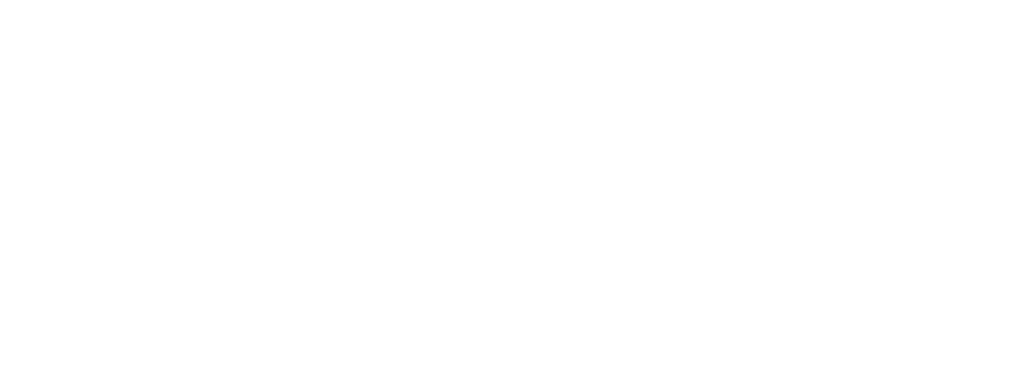
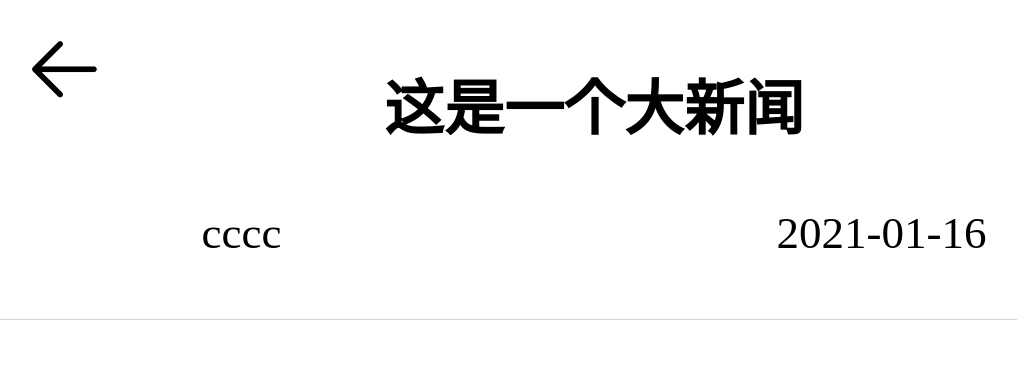
Before and after one commit to etherealfight/vue-project, a Vue app: page /newsdetail in a window 1280 px wide. Shown: the top 370 px of the page, without its empty margins (46-1063 px from the left). Built offline with nearby package versions, Linux system fonts and the light colour scheme.

Commit message:
newsDetail

```diff
--- a/src/components/home/main.vue
+++ b/src/components/home/main.vue
@@ -60,5 +60,6 @@
 .tabbar {
   position: fixed;
   bottom: 0;
+
 }
 </style>
--- a/src/components/news/news.vue
+++ b/src/components/news/news.vue
@@ -1,5 +1,5 @@
 <template>
-  <div class="newsBox">
+  <div class="newsBox" @click="toDetail">
     <div class="newsText">{{ contentText }}</div>
     <div class="newsImg">
       <ul>
@@ -42,6 +42,11 @@
       default: "",
     },
   },
+  methods: {
+    toDetail(){
+      this.$router.push({path:"/newsdetail"})
+    }
+  }
 };
 </script>
 
--- a/src/components/news/newsDetail.vue
+++ b/src/components/news/newsDetail.vue
@@ -1,13 +1,93 @@
 <template>
-
+  <div class="newsdetail">
+    <i class="el-icon-back" @click="back"></i>
+    <div class="newsdetailheader">
+      <h2 class="newsdetailtitle">{{ title }}</h2>
+    </div>
+    <div class="newsDetailMiddle">
+      <div class="newsdetailAuthor">{{ author }}</div>
+      <div class="newsdetailDate">{{ date }}</div>
+    </div>
+    <div class="newsDetailMain">
+      <img :src="imgUrl" class="detailImg"/>
+      <div class="newsContext">
+        {{ context }}
+      </div>
+    </div>
+  </div>
 </template>
 
 <script>
 export default {
-
-}
+  props: {
+    title: {
+      type: String,
+      default: "这是一个大新闻",
+    },
+    author: {
+      type: String,
+      default: "cccc",
+    },
+    date: {
+      type: String,
+      default: "2021-01-16",
+    },
+    imgUrl: {
+      type: String,
+      default: "https://picsum.photos/460/360?random=1",
+    },
+    context: {
+      type: String,
+      default:
+        "ccccccccccccccccccccccccccccccccccccccccccccccccccccccccccccccccccaaaaaaaaaaaaaaaaaaaaaaaaaaaaaaaccccccccccccccccccccccccccccccccccccccccccccccccccccccccccccccccccaaaaaaaaaaaaaaaaaaaaaaaaaaaaaaa",
+    },
+  },
+  methods: {
+      back(){
+          this.$router.back(-1);
+      }
+  }
+};
 </script>
 
-<style>
-
+<style >
+.newsdetailtitle {
+  font-size: 2rem;
+}
+.el-icon-back {
+  position: absolute;
+  font-size: 3rem;
+  left: 5%;
+  top: 3%;
+}
+.newsdetail {
+  padding: 2rem;
+  display: flex;
+  flex-direction: column;
+  align-items: center;
+}
+.detailImg {
+  width: 20rem;
+  height: 15rem;
+}
+.newsDetailMiddle {
+  padding: 2rem 0 2rem 0;
+  width: 100vw;
+  display: flex;
+  justify-content: space-around;
+  border-bottom: lightgrey 1px solid;
+  font-size: 1.5rem;
+}
+.newsDetailMain {
+  display: flex;
+  flex-direction: column;
+  padding-top: 2rem;
+  align-items: center;
+}
+.newsContext {
+  width: 100vw;
+  padding: 2rem;
+  box-sizing: border-box;
+  word-wrap: break-word;
+}
 </style>
--- a/src/components/profile/profile.vue
+++ b/src/components/profile/profile.vue
@@ -153,8 +153,9 @@
 
 <style scoped>
 .profileMain {
+  box-sizing: border-box;
   width: 100vw;
-  height: 88vh;
+  height: 80vh;
   overflow: hidden;
 }
 .profileHeader {
--- a/src/router/index.js
+++ b/src/router/index.js
@@ -5,6 +5,7 @@
 import main from '../components/home/main'
 import my_navbar from '../components/home/my_navbar'
 import profile from '../components/profile/profile'
+import newsdetail from '../components/news/newsDetail'
 Vue.use(VueRouter)
 
 const routes = [
@@ -35,6 +36,11 @@
     name: 'profile',
     component: profile
   },
+  {
+    path: '/newsdetail',
+    name: 'newsdetail',
+    component: newsdetail
+  },
 ]
 
 const router = new VueRouter({
```
